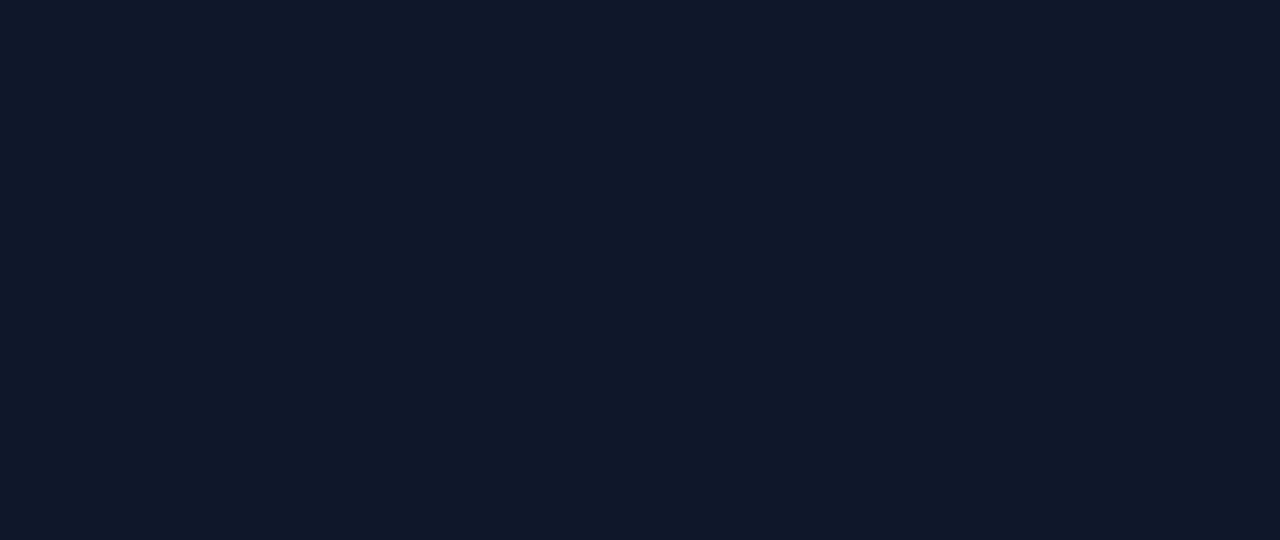
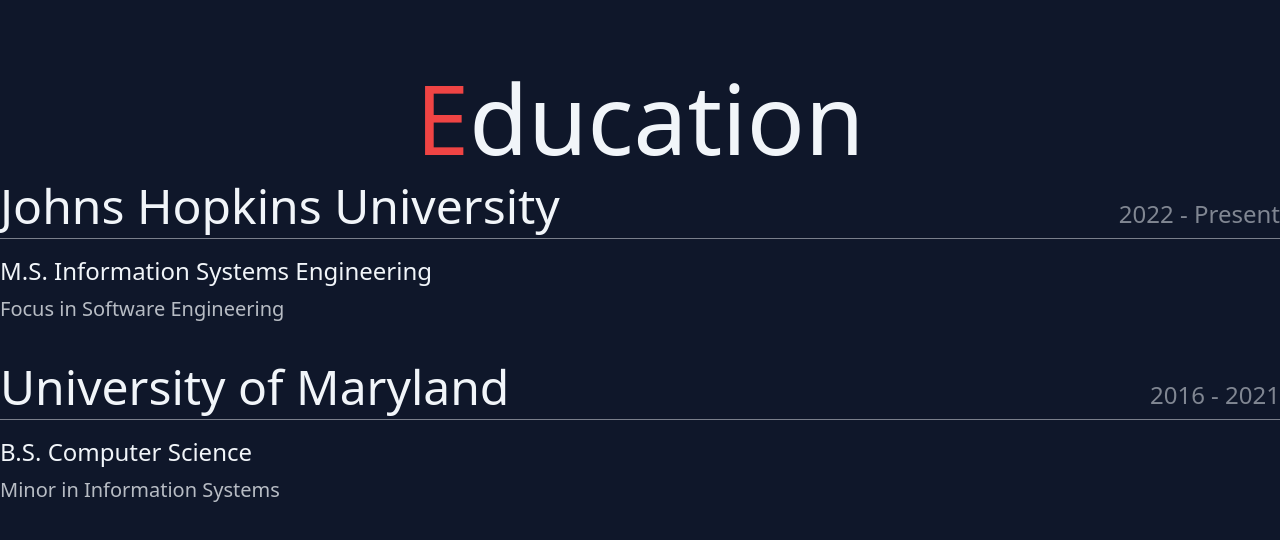
Before and after one commit to dobecad/jachio, a SvelteKit app in the folder app/: page / in a window 1280 px wide. Shown: the part 2566-3106 px from the top of the page. Before the commit the page ends 2476 px from the top, so only its background shows below. Built offline with nearby package versions, Linux system fonts and the light colour scheme.

Commit message:
Education

```diff
--- /dev/null
+++ b/app/src/lib/components/Education.svelte
@@ -0,0 +1,36 @@
+<script lang="ts">
+	import EducationEntry from './EducationEntry.svelte';
+	import Sectionname from './Sectionname.svelte';
+
+	const education: { name: string; dates: string; degree: string; minor_or_focus: string }[] = [
+		{
+			name: 'Johns Hopkins University',
+			dates: '2022 - Present',
+			degree: 'M.S. Information Systems Engineering',
+			minor_or_focus: 'Focus in Software Engineering'
+		},
+		{
+			name: 'University of Maryland',
+			dates: '2016 - 2021',
+			degree: 'B.S. Computer Science',
+			minor_or_focus: 'Minor in Information Systems'
+		}
+	];
+</script>
+
+<div class="flex justify-center text-8xl">
+	<Sectionname text="Education" />
+</div>
+
+<div class="w-full pt-4">
+	{#each education as e}
+    <div class="pb-10">
+		<EducationEntry
+			name={e.name}
+			dates={e.dates}
+			degree={e.degree}
+			minor_or_focus={e.minor_or_focus}
+		/>
+    </div>
+	{/each}
+</div>
--- /dev/null
+++ b/app/src/lib/components/EducationEntry.svelte
@@ -0,0 +1,22 @@
+<script lang="ts">
+    export let name: string;
+    export let dates: string;
+    export let degree: string;
+    export let minor_or_focus: string;
+</script>
+
+<div class="flex justify-between pb-2">
+    <div class="text-5xl">
+        {name}
+    </div>
+    <div class="text-2xl flex items-end opacity-50">
+        {dates}
+    </div>
+</div>
+
+<hr class="opacity-50" />
+
+<div class="pt-4">
+    <div class="text-2xl">{degree}</div>
+    <div class="text-xl opacity-75 pt-2">{minor_or_focus}</div>
+</div>
--- a/app/src/routes/+page.svelte
+++ b/app/src/routes/+page.svelte
@@ -1,4 +1,5 @@
 <script>
+	import Education from '$lib/components/Education.svelte';
 	import Experience from '$lib/components/Experience.svelte';
 import Header from '$lib/components/Header.svelte';
 	import History from '$lib/components/History.svelte';
@@ -27,6 +28,9 @@
     <div class="pt-40">
         <Experience />
     </div>
+    <div class="pt-40">
+        <Education />
+    </div>
 </div>
 
 <style>
```
